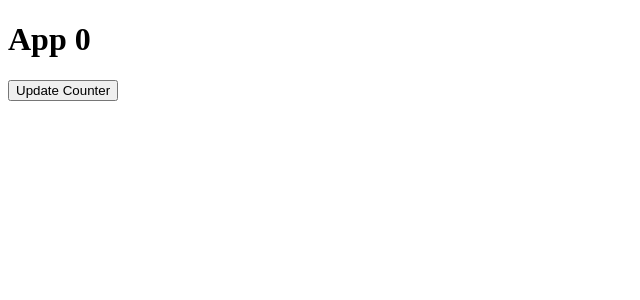
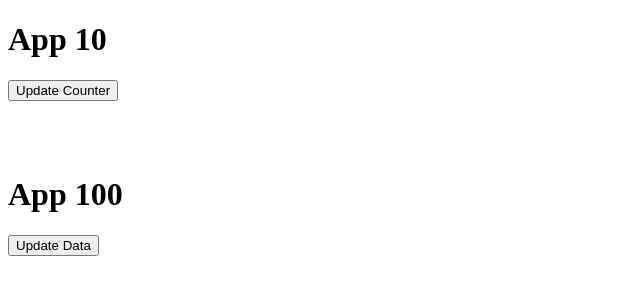
Before and after one commit to Krunal01/Practice, a React (Create React App) app: page / in a window 1280 px wide. Shown: the top 300 px of the page, without its empty margins (0-640 px from the left). Built offline with nearby package versions, Linux system fonts and the light colour scheme.

Commit message:
useEffect calling specifically

```diff
--- a/src/App.js
+++ b/src/App.js
@@ -47,27 +47,54 @@
 // }
 
 // export default App;
+// import React, { useEffect, useState } from "react";
+
+// function App() {
+//   const [count, setCount] = useState(0);
+//   useEffect(() => {
+//     console.log("calling another useEffect inside the hello function");
+//   });
+// function Hello() {
+//   console.log("hello function calling inside useEffect");
+//   useEffect(() => {
+//     console.log("calling another 22222 useEffect inside the hello function");
+//   });
+// }
+// Hello();
+
+// Hello();
+// useEffect(() => {
+//   console.log("useEffect as a life cycle");
+//CAN'T CALLED FUNCTION INSIDE THE HOOK
+//   Hello();
+// });
+//   return (
+//     <div>
+//       <h1>App {count}</h1>
+//       <button
+//         onClick={() => {
+//           setCount(count + 1);
+//         }}
+//       >
+//         Update Counter
+//       </button>
+//     </div>
+//   );
+// }
+
+// export default App;
+
 import React, { useEffect, useState } from "react";
 
 function App() {
-  const [count, setCount] = useState(0);
+  const [count, setCount] = useState(10);
+  const [data, setData] = useState(100);
   useEffect(() => {
-    console.log("calling another useEffect inside the hello function");
-  });
-  function Hello() {
-    console.log("hello function calling inside useEffect");
-    useEffect(() => {
-      console.log("calling another 22222 useEffect inside the hello function");
-    });
-  }
-  Hello();
-
-  // Hello();
-  // useEffect(() => {
-  //   console.log("useEffect as a life cycle");
-  //CAN'T CALLED FUNCTION INSIDE THE HOOK
-  //   Hello();
-  // });
+    console.log("useEffect called by data");
+  }, [data]);
+  useEffect(() => {
+    alert("useEffect called by counter  " + count);
+  }, [count]);
   return (
     <div>
       <h1>App {count}</h1>
@@ -78,6 +105,18 @@ function App() {
       >
         Update Counter
       </button>
+      <br></br>
+      <br></br>
+      <br></br>
+      <br></br>
+      <h1>App {data}</h1>
+      <button
+        onClick={() => {
+          setData(data - 1);
+        }}
+      >
+        Update Data
+      </button>
     </div>
   );
 }
```
